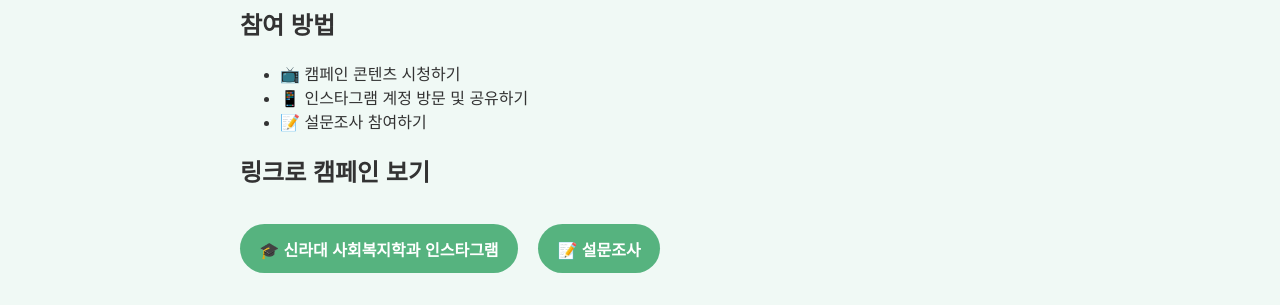
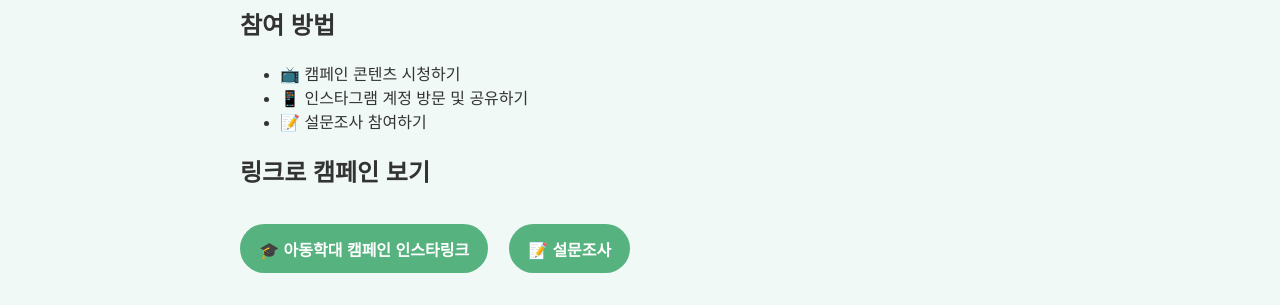
Before and after one commit to bkb02587/campaign, a plain HTML site: page index.html in a window 1280 px wide. Shown: the part 826-1131 px from the top of the page. Drawn offline with Linux system fonts and the light colour scheme.

Commit message:
index.html

```diff
--- a/index.html
+++ b/index.html
@@ -141,7 +141,7 @@
 
   <section>
     <h2>링크로 캠페인 보기</h2>
-    <a href="https://www.instagram.com/silla_socialwelfare/" target="_blank" class="insta-btn">🎓 신라대 사회복지학과 인스타그램</a>
+    <a href="https://www.instagram.com/protect_the_child_?igsh=Zm5wZ2UyOHdlNXVt&utm_source=qr" target="_blank" class="insta-btn">🎓 아동학대 캠페인 인스타링크</a>
     <a href="https://docs.google.com/forms/d/14h93pJFXx4H-DuKtolGBYHHiHJdqsz456L6ojK5AlaI/viewform" target="_blank" class="insta-btn">📝 설문조사</a>
   </section>
 </div>
```
